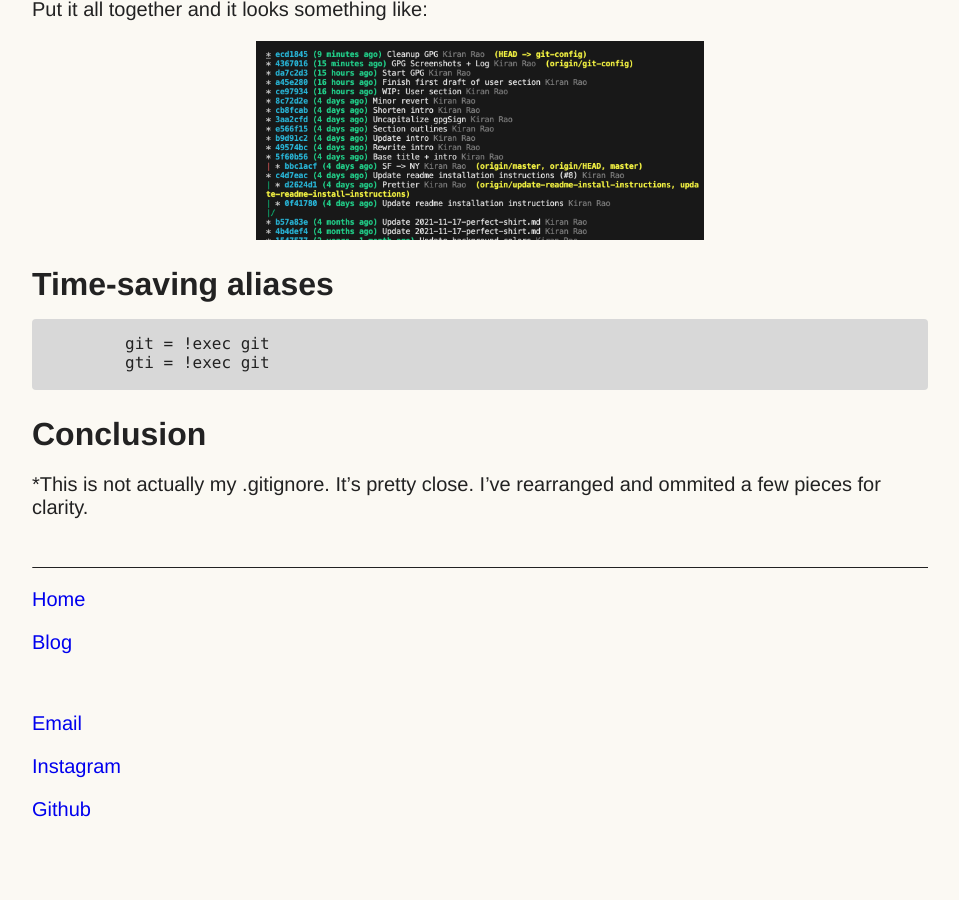
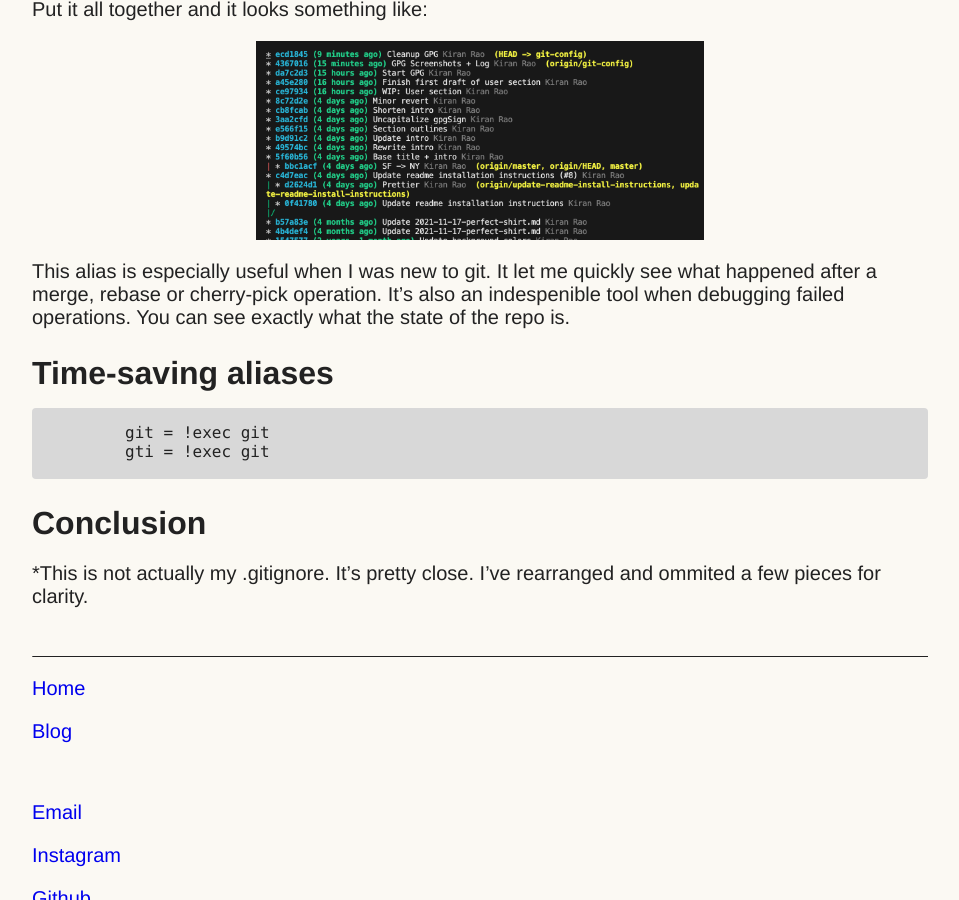
Before and after one commit to Kiran-Rao/kiran-rao.github.io, a Jekyll site: the page built from docs/unpublished/2024-06-13-git-config.md, in a window 1280 px wide and 900 px high, scrolled down 3105 px. Shown: the whole window, without its empty margins (160-1119 px from the left). Built offline with Jekyll 4.4.1, drawn with Linux system fonts in a browser that asks for light colours; before the commit the page ends 3946 px from its top, so only the background shows below that.

Commit message:
git hist warpup

````diff
--- a/docs/unpublished/2024-06-13-git-config.md
+++ b/docs/unpublished/2024-06-13-git-config.md
@@ -134,6 +134,8 @@ Put it all together and it looks something like:
 
 <img class="diagram" src="/assets/gitconfig-hist.png" alt="terminal screenshot of the alias git hist " width="50%" >
 
+This alias is especially useful when I was new to git. It let me quickly see what happened after a merge, rebase or cherry-pick operation. It's also an indespenible tool when debugging failed operations. You can see exactly what the state of the repo is.
+
 ## Time-saving aliases
 
 ```sh
````
